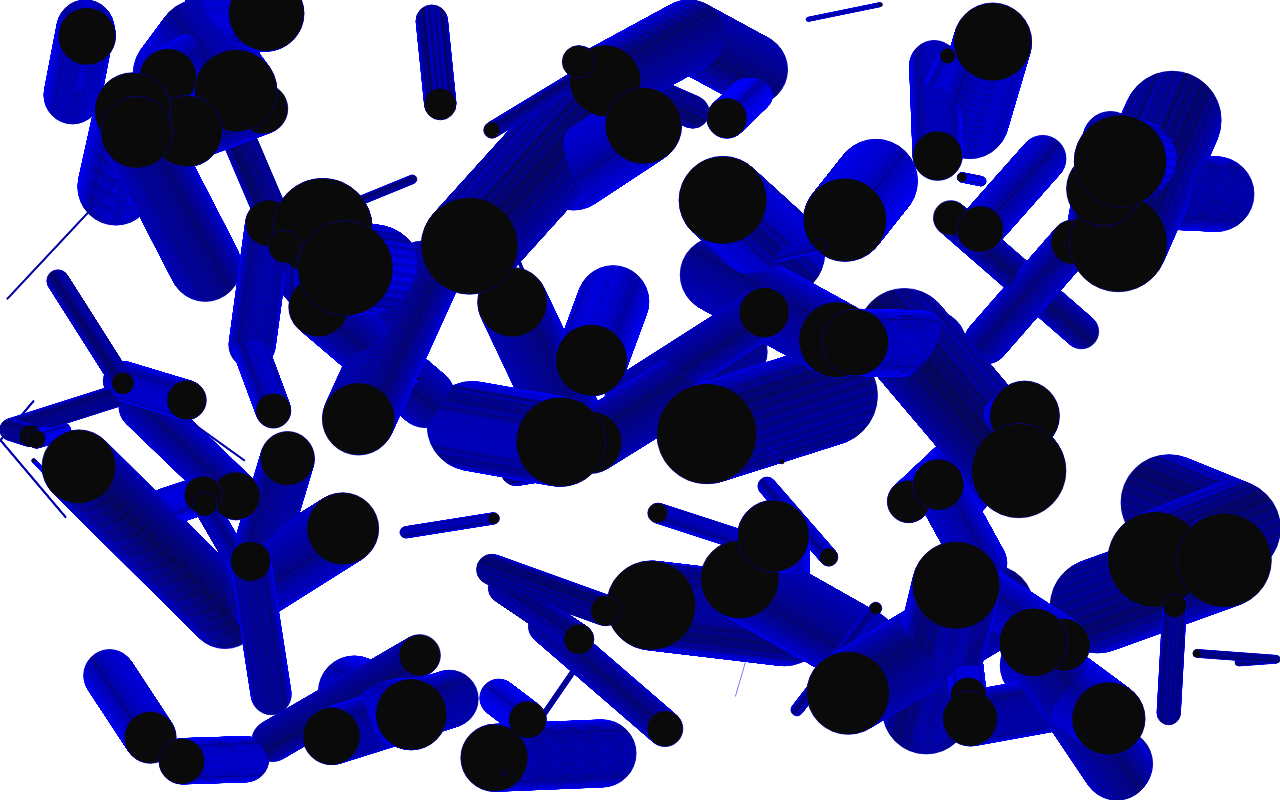
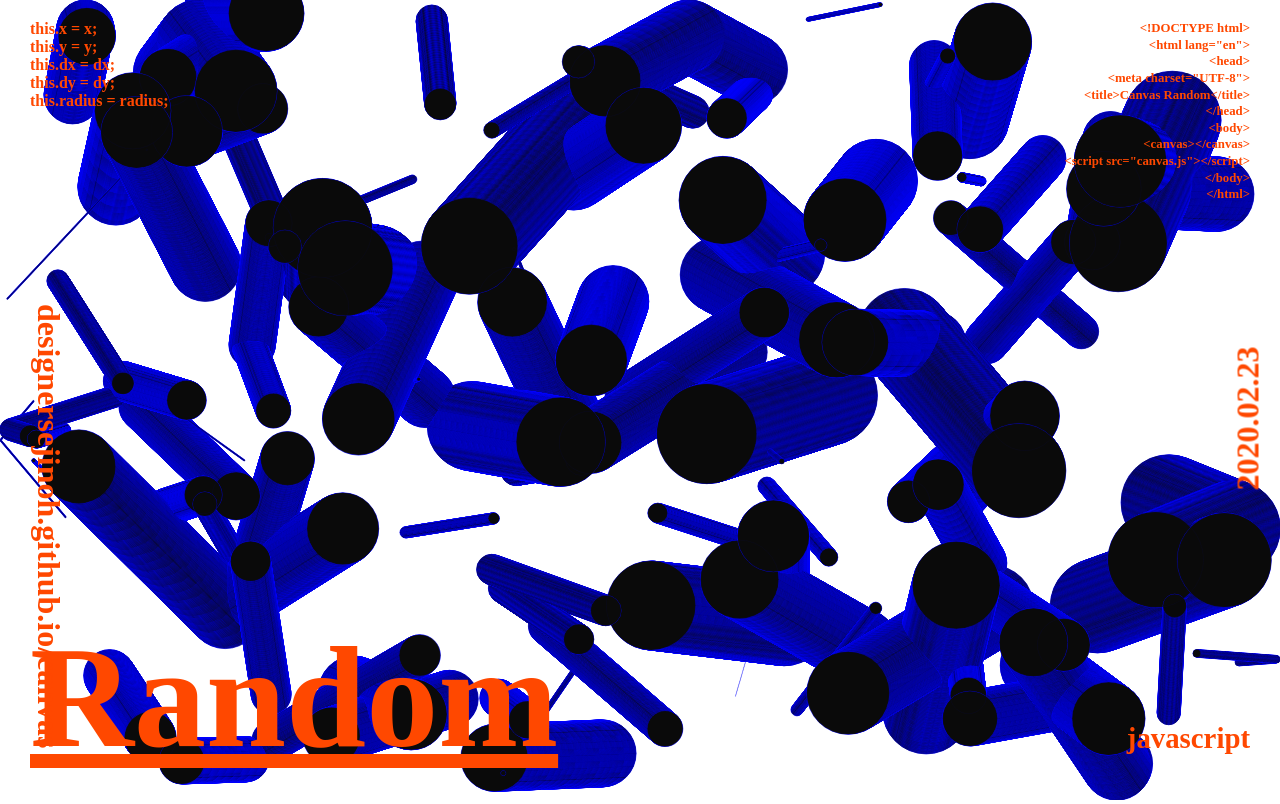
Before and after one commit to designerSejinOH/canvas, a plain HTML site: page index.html in a window 1280 px wide. Drawn offline with Linux system fonts and the light colour scheme.

Commit message:
Update index.html

```diff
--- a/index.html
+++ b/index.html
@@ -4,18 +4,165 @@
 	<meta charset="UTF-8">
 	<title>Canvas Random</title>
 	<style type="text/css">
-		canvas{
-/*			border: 1px solid black;*/
+		canvas {
+			/*			border: 1px solid black;*/
+			position: absolute;
+			top: 0px;
+			z-index: 0;
 		}
 
-		body{
+		body {
 			margin: 0;
+			animation: fadein 3s ease-in-out;
+
 		}
+
+		@keyframes fadein {
+			from {
+				opacity: 0;
+			}
+
+			50%{
+				opacity: 0.5;
+			}
+			to {
+				opacity: 1;
+			}
+		}
+
+
+		.head_Random>a {
+			/*			border: 1px solid;*/
+			height: auto;
+			margin: 0;
+			padding: 0;
+			font-size: 9em;
+			font-weight: 900;
+			color: #ff4800;
+			bottom: 20px;
+			left: 30px;
+			position: fixed;
+			z-index: 1;
+			animation: come 3s ease-in-out;
+		}
+
+		.head_Random>a:hover {
+			text-transform: lowercase;
+		}
+
+		.head_javascript {
+			/*			border: 1px solid;*/
+			height: auto;
+			margin: 0;
+			padding: 0;
+			font-size: 1.8em;
+			font-weight: 900;
+			color: #ff4800;
+			bottom: 45px;
+			right: 30px;
+			position: fixed;
+			z-index: 1;
+		}
+
+		.link {
+			top: 38%;
+			text-align: center;
+			height: auto;
+			margin: 0 auto;
+			padding: 0;
+			font-size: 2em;
+			font-weight: 900;
+			color: #ff4800;
+
+			left: 30px;
+			position: fixed;
+			z-index: 1;
+			-webkit-writing-mode: vertical-lr;
+			-ms-writing-mode: tb-lr;
+
+		}
+
+		.leftText {
+			top: 20px;
+
+			height: auto;
+			margin: 0 auto;
+			padding: 0;
+			font-size: 1.em;
+			font-weight: 900;
+			color: #ff4800;
+
+			left: 30px;
+			position: fixed;
+			z-index: 1;
+
+		}
+
+		.rightText {
+			top: 20px;
+
+			text-align: end;
+			height: auto;
+			margin: 0 auto;
+			padding: 0;
+			font-size: 0.8em;
+			line-height: 1.3em;
+			font-weight: 900;
+			color: #ff4800;
+			right: 30px;
+			position: fixed;
+			z-index: 1;
+		}
+
+		.date {
+			top: 50%;
+			height: auto;
+			margin: 0 auto;
+			padding: 0;
+			font-size: 2em;
+			font-weight: bold;
+			color: #ff4800;
+			right: -40px;
+			position: fixed;
+			z-index: 1;
+			-webkit-transform: rotate(-90deg);
 	</style>
-	<script>document.write('<script src="http://' + (location.host || 'localhost').split(':')[0] + ':35729/livereload.js?snipver=1"></' + 'script>')</script>
 </head>
+
 <body>
-<canvas></canvas>
-<script src="canvas.js"></script>
-</body>
-</html>
+	<div class="head_Random">
+		<a href="index.html">Random</a> </div>
+	<div class="head_javascript">
+		javascript
+	</div>
+	<div class="link">
+		designersejinoh.github.io/canvas
+	</div>
+	<div class="leftText">
+		this.x = x;<br>
+		this.y = y;<br>
+		this.dx = dx;<br>
+		this.dy = dy;<br>
+		this.radius = radius;
+	</div>
+	<div class="rightText">
+
+		&#60;!DOCTYPE html&#62; <br>
+		&#60;html lang="en"&#62; <br>
+		&#60;head&#62;<br>
+		&#60;meta charset="UTF-8"&#62;<br>
+		&#60;title&#62;Canvas Random&#60;/title&#62; <br>
+		&#60;/head&#62;<br>
+		&#60;body&#62;<br>
+		&#60;canvas&#62;&#60;/canvas&#62;<br>
+		&#60;script src="canvas.js"&#62;&#60;/script&#62;<br>
+		&#60;/body&#62;<br>
+		&#60;/html&#62;
+	</div>
+	<div class="date">
+		2020.02.23
+	</div>
+	<canvas>
+	</canvas>
+	<script src="canvas.js"></script>
+</body></html>
```
